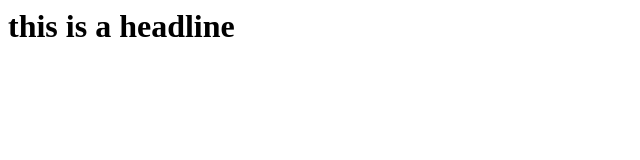
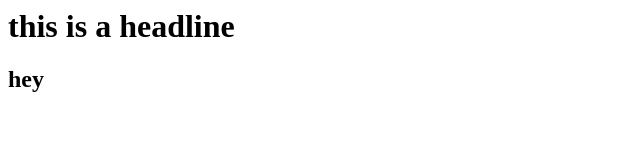
Before and after one commit to smorgan2782/class-four, a plain HTML site: page index.html in a window 1280 px wide. Shown: the full height of the page, 0-640 px from the left. Drawn offline with Linux system fonts and the light colour scheme.

Commit message:
Update index.html

```diff
--- a/index.html
+++ b/index.html
@@ -1 +1,2 @@
 <h1>this is a headline</h1>
+<h2>hey</h2>
```
